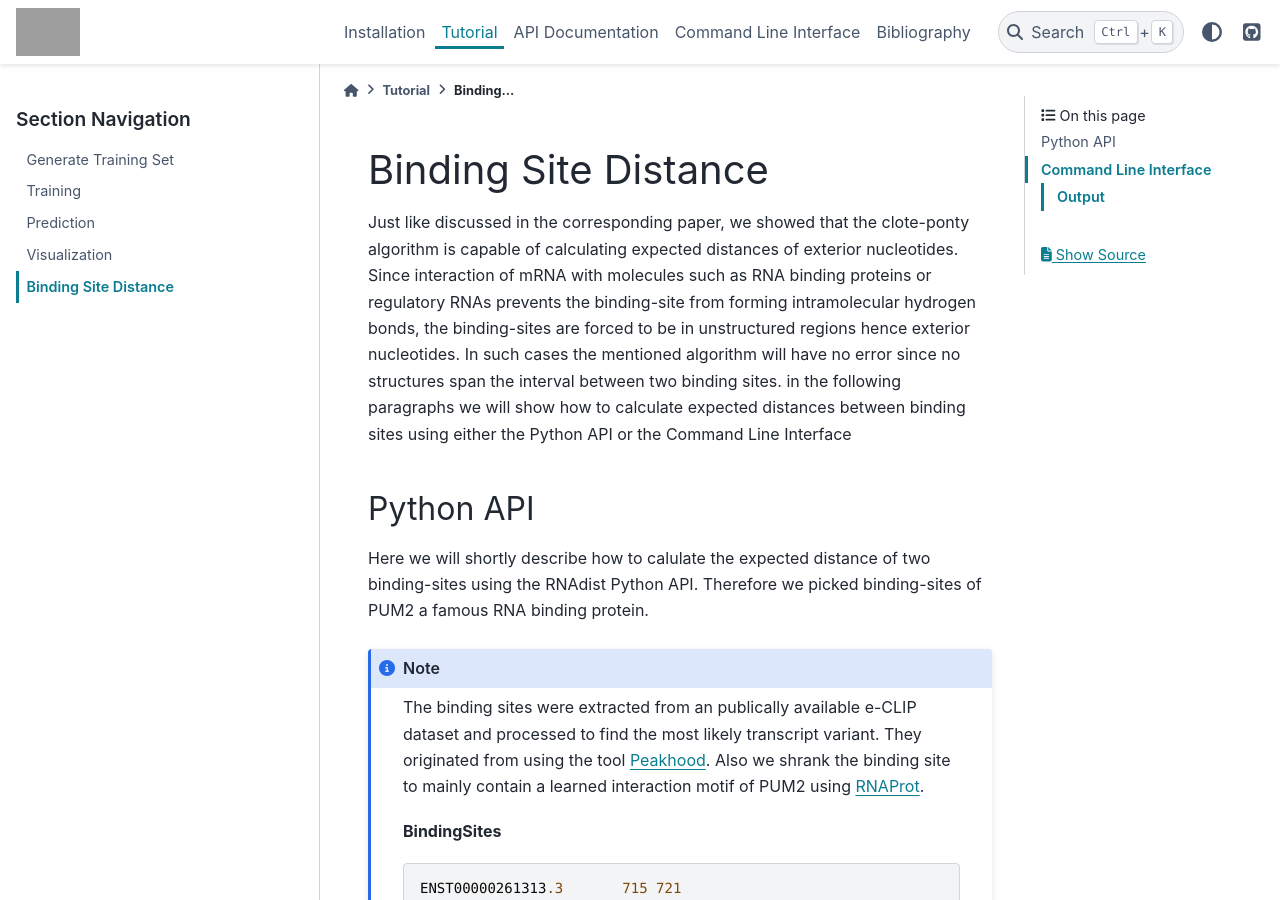
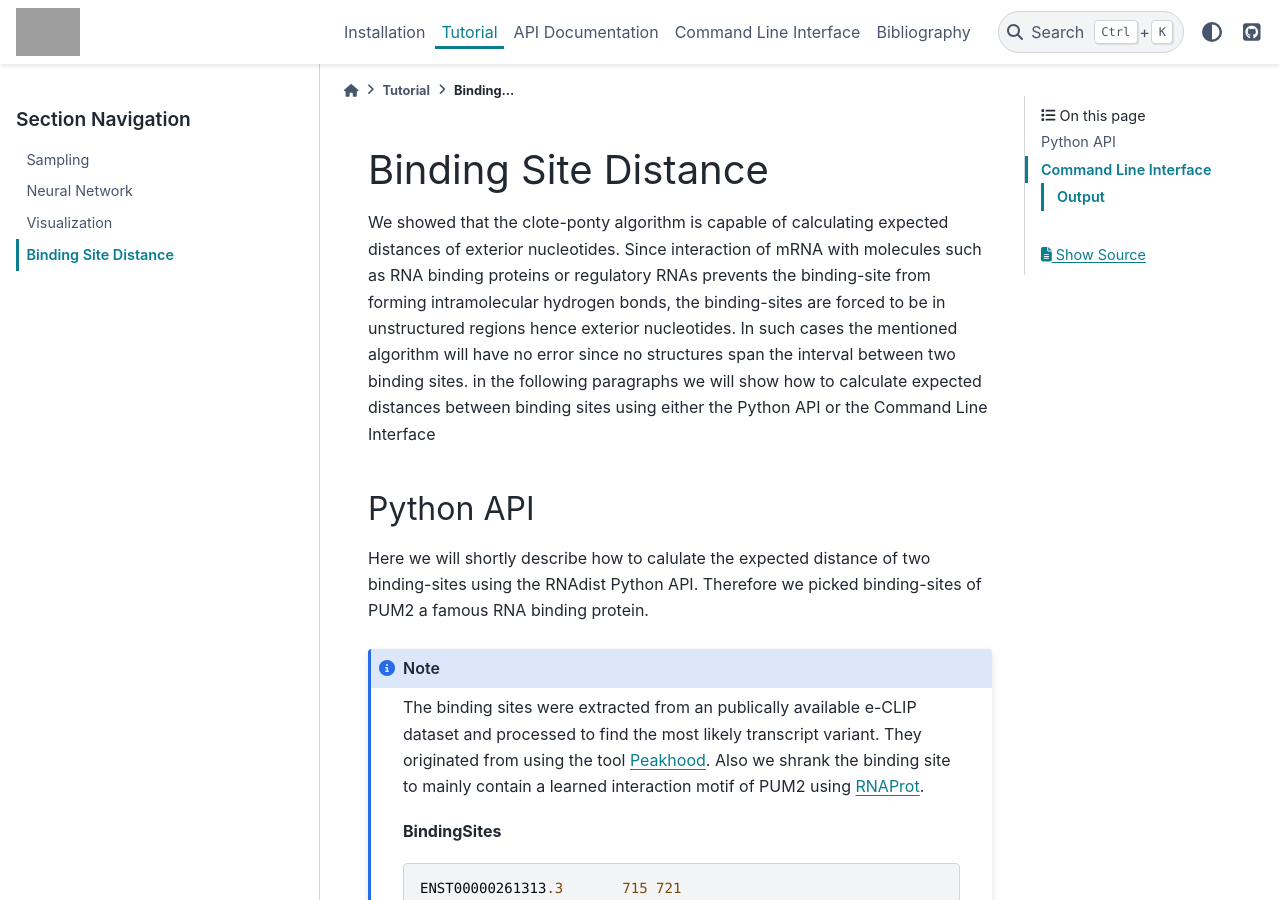
Before and after one commit to domonik/RNAdist, a Sphinx documentation site: the page built from docs/source/binding_site.rst, in a window 1280 px wide and 900 px high. Built offline with Sphinx 7.4.7 and the PyData theme 0.15.4, drawn with Linux system fonts in a browser that asks for light colours; the version number could not be read and is left out; grey boxes are pictures that could not be loaded.

Commit message:
updated tutorial

```diff
--- a/docs/source/binding_site.rst
+++ b/docs/source/binding_site.rst
@@ -6,7 +6,7 @@ Binding Site Distance
 .. currentmodule:: RNAdist.dp.cpedistance
 
 
-Just like discussed in the corresponding paper, we showed that the clote-ponty algorithm is capable of
+We showed that the clote-ponty algorithm is capable of
 calculating expected distances of exterior nucleotides. Since interaction of mRNA with molecules such as RNA binding
 proteins or regulatory RNAs prevents the binding-site from forming intramolecular hydrogen bonds, the binding-sites
 are forced to be in unstructured regions hence  exterior nucleotides. In such cases the mentioned
--- a/docs/source/cli.rst
+++ b/docs/source/cli.rst
@@ -1,6 +1,7 @@
 Command Line Interface
 ######################
 
+.. _datt-cli-doc:
 DISTAtteNCioNE
 ++++++++++++++
 
@@ -8,7 +9,7 @@ DISTAtteNCioNE
    :ref: RNAdist.distattencione_executables.documentation_wrapper
    :prog: DISTAtteNCionE
 
-
+.. _cli-doc:
 RNAdist
 +++++++
 
--- a/docs/source/conf.py
+++ b/docs/source/conf.py
@@ -49,7 +49,7 @@ extensions = [
     "sphinx_rtd_theme",
     'sphinxarg.ext',
     'sphinx_design',
-    'sphinxcontrib.bibtex'
+    'sphinxcontrib.bibtex',
 ]
 bibtex_bibfiles = ['refs.bib']
 bibtex_default_style = 'unsrt'
--- a/docs/source/tutorial.rst
+++ b/docs/source/tutorial.rst
@@ -4,8 +4,7 @@ Tutorial
 ..  toctree::
     :maxdepth: 1
 
-    training_set_generation
-    training
-    prediction
+    sampling
+    neural_network
     visualization
     binding_site
```
Also changed, not shown: docs/source/neural_network.rst (added, +67 -0 lines), docs/source/prediction.rst (deleted, +0 -23 lines), docs/source/sampling.rst (added, +28 -0 lines), docs/source/training.rst (deleted, +0 -19 lines), docs/source/training_set_generation.rst (deleted, +0 -24 lines), 1 other file.
